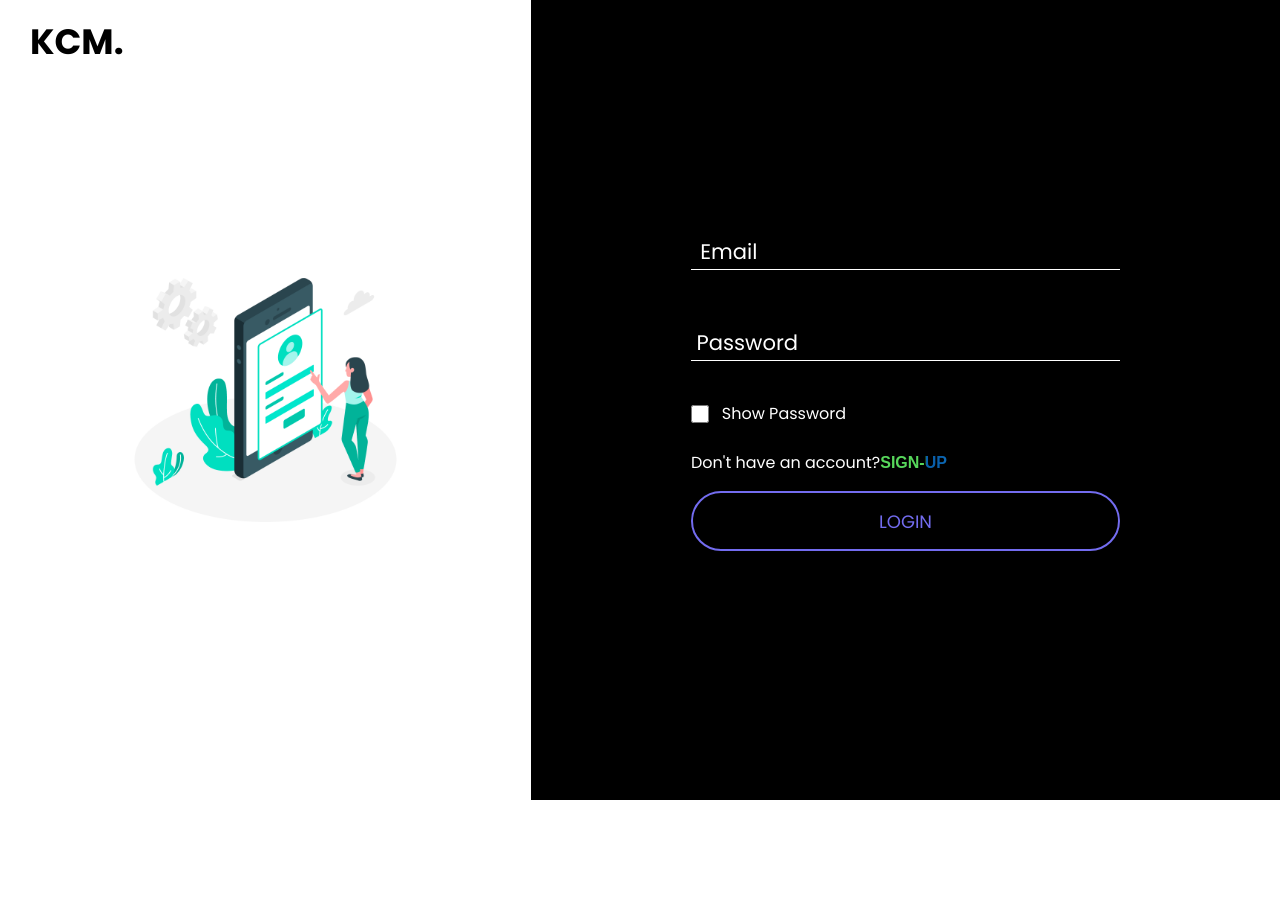
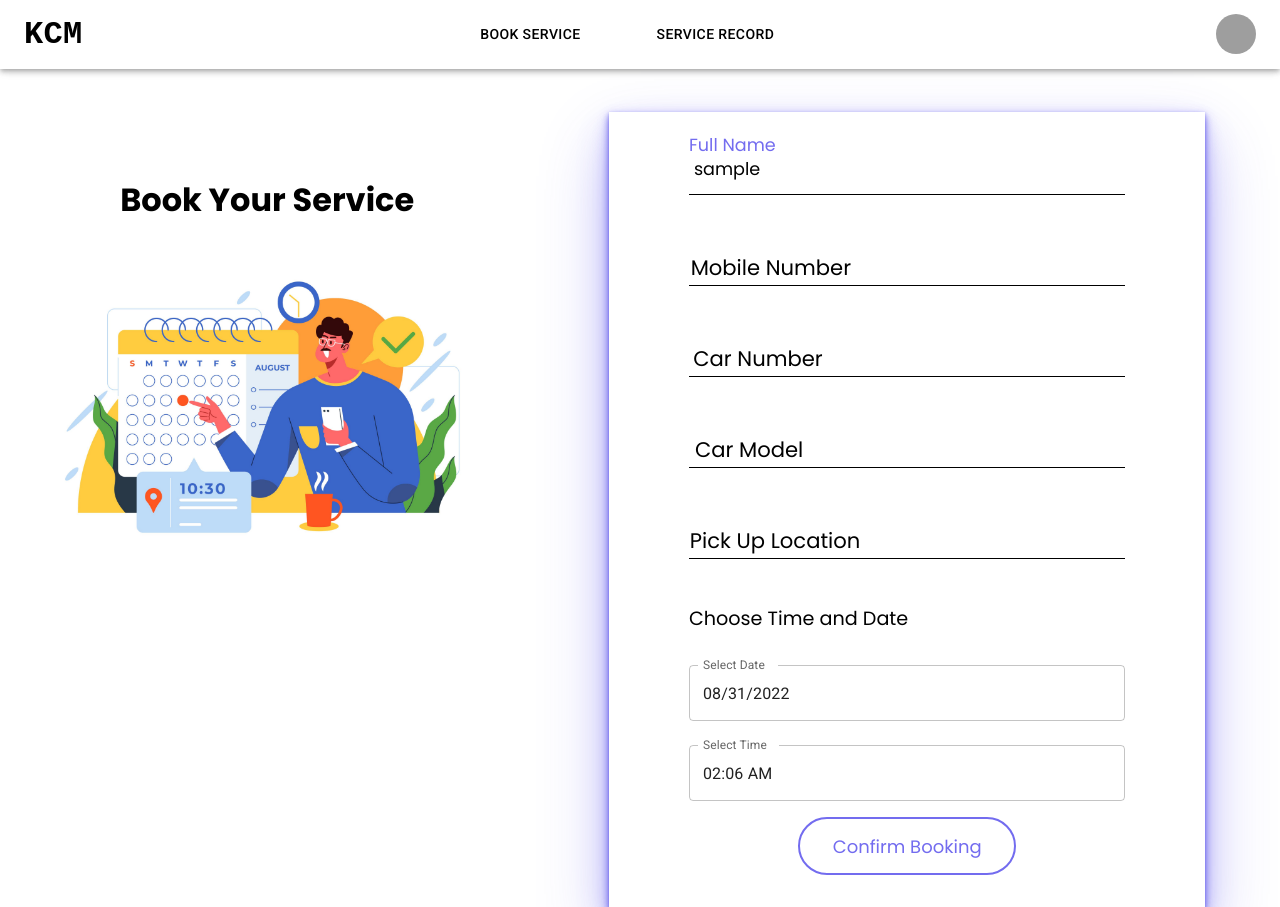
Before and after one commit to HAL-Services/KCM-New, a React (Create React App) app: page /service in a window 1280 px wide. Before the commit this address led to /login. Before the commit the page ends 800 px from the top, so only its background shows below. Built offline with nearby package versions, Linux system fonts and the light colour scheme; sample sign-in values are in the browser's storage; grey boxes are pictures that could not be loaded.

Commit message:
routes updated

```diff
--- a/src/Pages/WriteReview.jsx
+++ b/src/Pages/WriteReview.jsx
@@ -36,7 +36,7 @@ function WriteReview() {
       data: dataRef.current.value,
     };
     try {
-      await axios.post("http://localhost:5000/review/create", data);
+      await axios.post("http://localhost:5000/reviews/create", data);
       history.push("/shortly1");
     } catch (error) {
       history.push("/");
--- a/src/components/Login.jsx
+++ b/src/components/Login.jsx
@@ -24,8 +24,10 @@ const Login = () => {
         email: emailRef.current.value,
         password: passwordRef.current.value,
       });
-      localStorage.setItem("authToken", JSON.stringify(res.data.token));
-      dispatch({ type: "LOGIN_SUCCESS", payload: res.data.token });
+      const user = res.data;
+      console.log(user);
+      localStorage.setItem("User", JSON.stringify(user));
+      dispatch({ type: "LOGIN_SUCCESS", payload: user });
       navigate("/");
     } catch (err) {
       setErr(true);
--- a/src/components/NavBar.jsx
+++ b/src/components/NavBar.jsx
@@ -11,26 +11,14 @@ import {
 
 import { Link } from "react-router-dom";
 import { Context } from "../context/Context";
-import axios from "axios";
 const NavBar = () => {
   const [isOpen, setOpen] = useState(false);
   const [currentUser, setCurrentUser] = useState(null);
-  const { user, dispatch } = useContext(Context);
+  const { user } = useContext(Context);
   useEffect(() => {
-    const config = {
-      headers: {
-        Authorization: `Bearer ${user}`,
-      },
-    };
-    const fetchUserDetails = async () => {
-      const { data } = await axios.get(
-        "http://localhost:5000/details/",
-        config
-      );
-      setCurrentUser(data);
-    };
-    fetchUserDetails();
+    if (user) setCurrentUser(user.username);
   }, [user]);
+
   return (
     <header className="navbar" id="navbar">
       <motion.div className="burger-menu">
@@ -230,7 +218,7 @@ const NavBar = () => {
       <div className="login-btn">
         {currentUser ? (
           <span style={{ color: "black", fontSize: "1rem" }}>
-            Welcome, {currentUser.username.toUpperCase()}
+            Welcome, {currentUser.toUpperCase()}
           </span>
         ) : (
           <Link to="/login">
--- a/src/components/ProfileForm.jsx
+++ b/src/components/ProfileForm.jsx
@@ -15,7 +15,7 @@ const ProfileForm = () => {
     e.preventDefault();
     const config = {
       headers: {
-        Authorization: `Bearer ${user}`,
+        Authorization: `Bearer ${user.token}`,
       },
     };
     const data = {
@@ -24,9 +24,9 @@ const ProfileForm = () => {
       password: password.current.value,
     };
     try {
-      await axios.post("http://localhost:5000/update", data, config);
+      await axios.post("http://localhost:5000/users/update", data, config);
       dispatch({ type: "LOGOUT" });
-      localStorage.removeItem("authToken");
+      localStorage.removeItem("User");
       history.push("/login");
     } catch (err) {
       console.log(err.message);
--- a/src/components/ServiceBar.jsx
+++ b/src/components/ServiceBar.jsx
@@ -11,7 +11,6 @@ import Avatar from "@mui/material/Avatar";
 import Button from "@mui/material/Button";
 import Tooltip from "@mui/material/Tooltip";
 import MenuItem from "@mui/material/MenuItem";
-import axios from "axios";
 import { Link } from "react-router-dom";
 import { Context } from "../context/Context";
 import { useHistory } from "react-router-dom";
@@ -22,7 +21,7 @@ const pages = [
 export default function ServiceBar() {
   const [anchorElNav, setAnchorElNav] = React.useState(null);
   const [anchorElUser, setAnchorElUser] = React.useState(null);
-  const { user, dispatch } = React.useContext(Context);
+  const {  dispatch } = React.useContext(Context);
   const history = useHistory();
   const handleOpenNavMenu = (event) => {
     setAnchorElNav(event.currentTarget);
@@ -41,7 +40,7 @@ export default function ServiceBar() {
 
   const handleClick = () => {
     dispatch({ type: "LOGOUT" });
-    localStorage.removeItem("authToken");
+    localStorage.removeItem("User");
     history.push("/");
   };
   return (
--- a/src/components/ServiceForm.jsx
+++ b/src/components/ServiceForm.jsx
@@ -1,4 +1,4 @@
-import { useContext, useEffect, useState, useRef } from "react";
+import { useContext, useState, useRef } from "react";
 import DateTime from "./DateTime";
 import "../styles/ServiceForm.styles.scss";
 import "react-datepicker/dist/react-datepicker.css";
@@ -6,7 +6,6 @@ import { Context } from "../context/Context";
 import { useHistory } from "react-router-dom";
 import axios from "axios";
 const ServiceForm = () => {
-  const [currentUser, setCurrentUser] = useState(null);
   const [date, setDate] = useState(null);
   const [time, setTime] = useState(null);
   const carNumber = useRef();
@@ -14,40 +13,25 @@ const ServiceForm = () => {
   const address = useRef();
   const history = useHistory();
   const { user } = useContext(Context);
-  useEffect(() => {
-    const config = {
-      headers: {
-        Authorization: `Bearer ${user}`,
-      },
-    };
-    const fetchUserDetails = async () => {
-      const { data } = await axios.get(
-        "http://localhost:5000/details/",
-        config
-      );
-      setCurrentUser(data);
-    };
-    fetchUserDetails();
-  }, [user]);
   const handleSubmit = async (e) => {
     e.preventDefault();
     const data = {
       date,
       time,
-      username: currentUser.username,
+      username: user.username,
       carNumber: carNumber.current.value,
       carModel: carModel.current.value,
-      mobile: currentUser.mobile,
+      mobile: user.mobile,
       address: address.current.value,
-      email: currentUser.email,
+      email: user.email,
     };
     const config = {
       headers: {
-        Authorization: `Bearer ${user}`,
+        Authorization: `Bearer ${user.token}`,
       },
     };
     try {
-      await axios.post("http://localhost:5000/service/create/", data, config);
+      await axios.post("http://localhost:5000/services/create/", data, config);
       history.push("/shortly");
     } catch (error) {
       console.log(error.message);
@@ -68,7 +52,7 @@ const ServiceForm = () => {
             name="fullName"
             required={true}
             autoComplete="off"
-            defaultValue={currentUser ? currentUser.username : ""}
+            defaultValue={user ? user.username : ""}
           />
           <label htmlFor="form-input-fullName">Full Name</label>
         </div>
@@ -78,7 +62,7 @@ const ServiceForm = () => {
             name="mobile"
             required={true}
             autoComplete="off"
-            defaultValue={currentUser ? currentUser.mobile : ""}
+            defaultValue={user ? user.mobile : ""}
           />
           <label htmlFor="form-input-fullName">Mobile Number</label>
         </div>
--- a/src/components/SignUp.jsx
+++ b/src/components/SignUp.jsx
@@ -28,8 +28,7 @@ const SignUp = () => {
       history.push("/login");
       setFetching(false);
     } catch (err) {
-      console.log(err.response.data);
-      alert("User already exists");
+      alert(err.message);
       setFetching(false);
     }
   };
--- a/src/context/Context.js
+++ b/src/context/Context.js
@@ -2,7 +2,7 @@ import { createContext, useReducer } from "react";
 import AuthReducer from "./Reducer";
 // initial state
 const INITIAL_STATE = {
-  user: JSON.parse(localStorage.getItem("authToken")) || null,
+  user: JSON.parse(localStorage.getItem("User")) || null,
   isFetching: false,
   error: false,
 };
```
